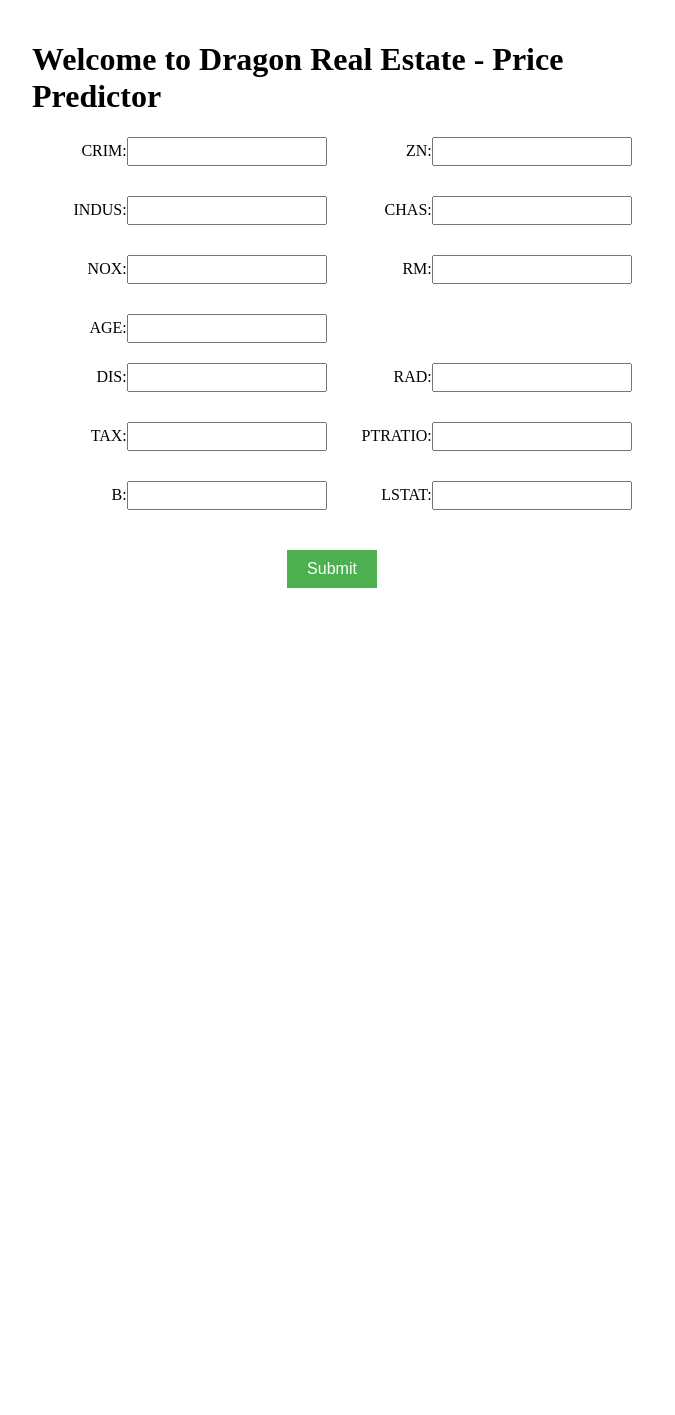
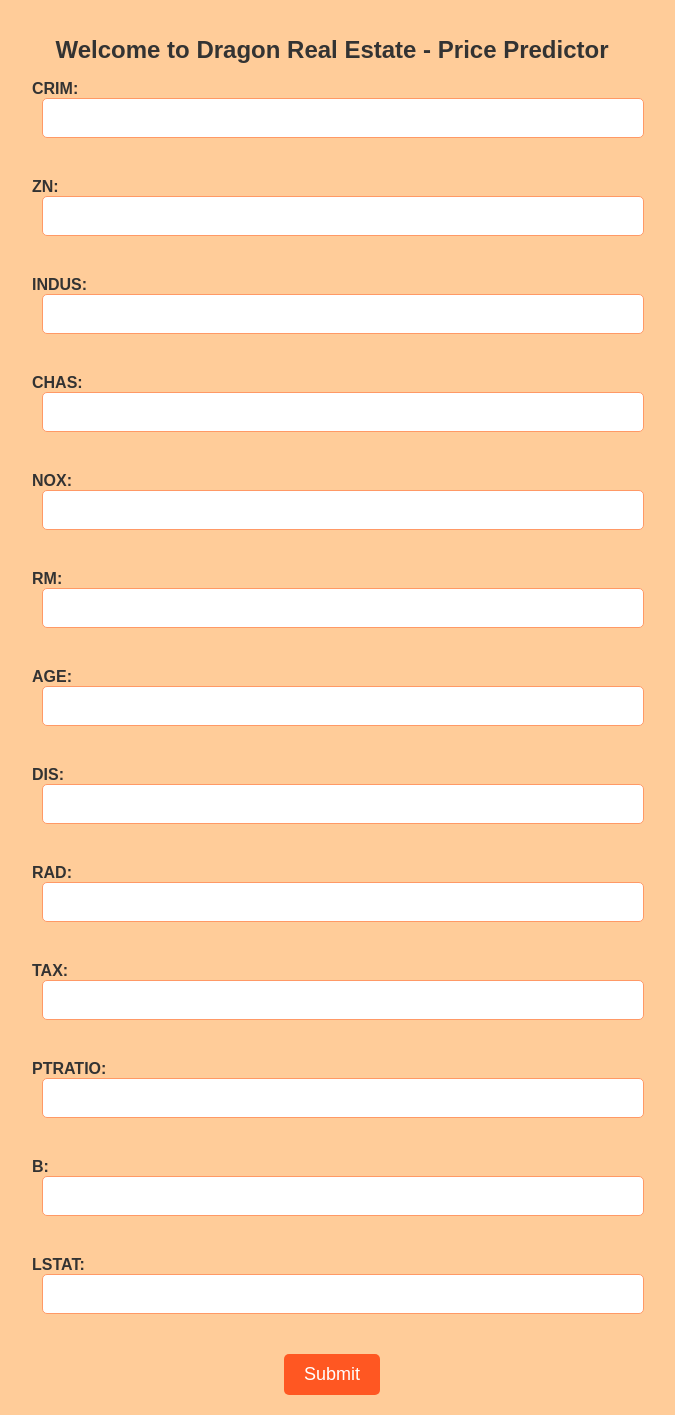
Before and after one commit to triggered-insaan/machine-learning-webapp, a Flask app: page / in a window 1280 px wide. Shown: the whole page, without its empty margins (308-983 px from the left). Before the commit the page ends 588 px from the top, so only its background shows below. Run offline with Flask 3, Linux system fonts and the light colour scheme.

Commit message:
Page updated

```diff
--- a/app.py
+++ b/app.py
@@ -3,6 +3,6 @@ app = Flask(__name__)
 
 @app.route('/', methods=['get','post'])
 def home():
-    return render_template('send.html')
+    return render_template('index.html')
 
 from controller import *
--- a/templates/send.html
+++ b/templates/index.html
@@ -8,46 +8,67 @@
             max-width: 600px;
             margin: 0 auto;
             padding: 20px;
+            background-color: #ffcc99; /* Light peach background */
+            font-family: Arial, sans-serif;
         }
 
         .form-container {
             display: grid;
-            grid-template-columns: repeat(2, 1fr);
-            grid-gap: 10px;
+            grid-gap: 20px;
         }
 
         .form-group {
             display: flex;
-            align-items: center;
+            flex-direction: column;
             margin-bottom: 20px;
         }
 
         .form-group label {
-            width: 150px;
-            text-align: right;
+            text-align: left;
+            font-weight: bold;
+            color: #333;
         }
 
         .form-group input {
-            width: 100%;
-            padding: 5px;
+            width: calc(100% - 20px); /* Adjusted width with equal margins on both sides */
+            padding: 10px;
+            border: 1px solid #ff9966; /* Light orange border */
+            border-radius: 5px;
+            font-size: 16px;
+            margin-right: 10px;
+            margin-left: 10px;
         }
 
         .submit-btn {
-            display: flex;
-            justify-content: center;
+            text-align: center;
             margin-top: 20px;
         }
 
         .submit-btn input[type="submit"] {
-            background-color: #4CAF50;
+            background-color: #ff5722; /* Orange background for the submit button */
             color: white;
             border: none;
             padding: 10px 20px;
+            border-radius: 5px;
+            font-size: 18px;
+            cursor: pointer;
+        }
+
+        h1 {
             text-align: center;
-            text-decoration: none;
-            display: inline-block;
-            font-size: 16px;
-            cursor: pointer;
+            font-size: 24px;
+            color: #333;
+            font-family: 'Arial', sans-serif; /* Added a default font */
+        }
+
+        @media (max-width: 768px) {
+            .form-group input {
+                margin: 10px 0; /* Equal margins for all sides on small screens */
+            }
+
+            .form-container {
+                grid-template-columns: 1fr;
+            }
         }
     </style>
 </head>
@@ -84,8 +105,6 @@
                 <label for="AGE">AGE:</label>
                 <input type="text" id="AGE" name="AGE" required>
             </div>
-        </div>
-        <div class="form-container">
             <div class="form-group">
                 <label for="DIS">DIS:</label>
                 <input type="text" id="DIS" name="DIS" required>
@@ -112,7 +131,7 @@
             </div>
         </div>
         <div class="submit-btn">
-            <input type="submit" value="Submit" style="background-color: #4CAF50;">
+            <input type="submit" value="Submit">
         </div>
     </form>
 </body>
```
